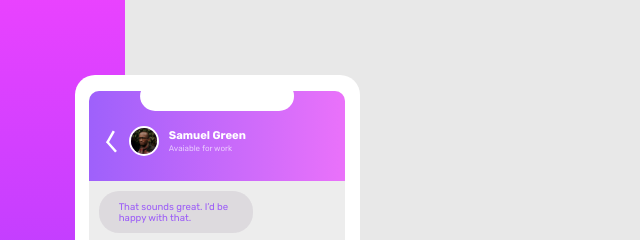
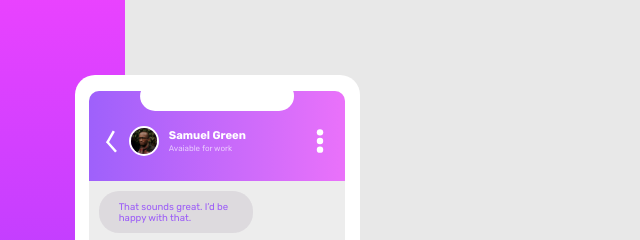
Before and after one commit to rcroper/simplebooking, a plain HTML site: page index.html in a window 1280 px wide. Shown: the top 240 px of the page, 271-911 px from the left. Drawn offline with Linux system fonts and the light colour scheme; the site is published under a folder, as on GitHub Pages, so addresses that start at the root find nothing.

Commit message:
Update index.html

```diff
--- a/index.html
+++ b/index.html
@@ -31,7 +31,7 @@
                         </div>
 
                       </div>
-                      <img src="/images/threedots.svg" class="menudots" alt="">
+                      <img src="./images/threedots.svg" class="menudots" alt="">
                     </div>
                   </div>
                   <div class="bubble1">
```
